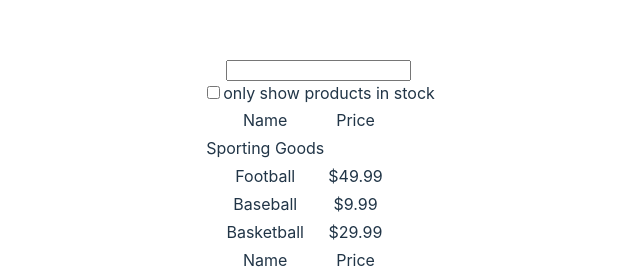
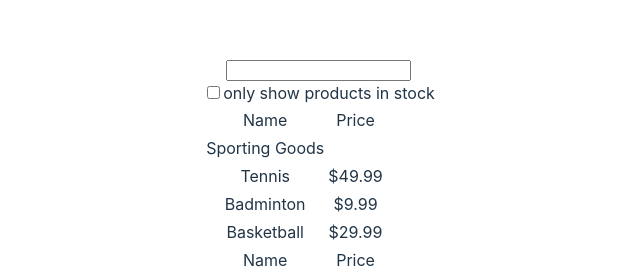
Before and after one commit to Estemetek/store, a React (Vite) app: page / in a window 1280 px wide. Shown: the part 178-447 px from the top of the page, without its empty margins (321-961 px from the left). Built offline with nearby package versions, Linux system fonts and the light colour scheme.

Commit message:
Change item name

```diff
--- a/src/components/ProductTable.jsx
+++ b/src/components/ProductTable.jsx
@@ -17,11 +17,11 @@ const ProductTable = () => {
                     <Table.ColumnHeader colspan="2">Sporting Goods</Table.ColumnHeader>
                 </Table.Row>
                 <Table.Row>
-                    <Table.Column>Football</Table.Column>
+                    <Table.Column>Tennis</Table.Column>
                     <Table.Column>$49.99</Table.Column>
                 </Table.Row>
                 <Table.Row>
-                    <Table.Column>Baseball</Table.Column>
+                    <Table.Column>Badminton</Table.Column>
                     <Table.Column>$9.99</Table.Column>
                 </Table.Row>
                 <Table.Row>
```
